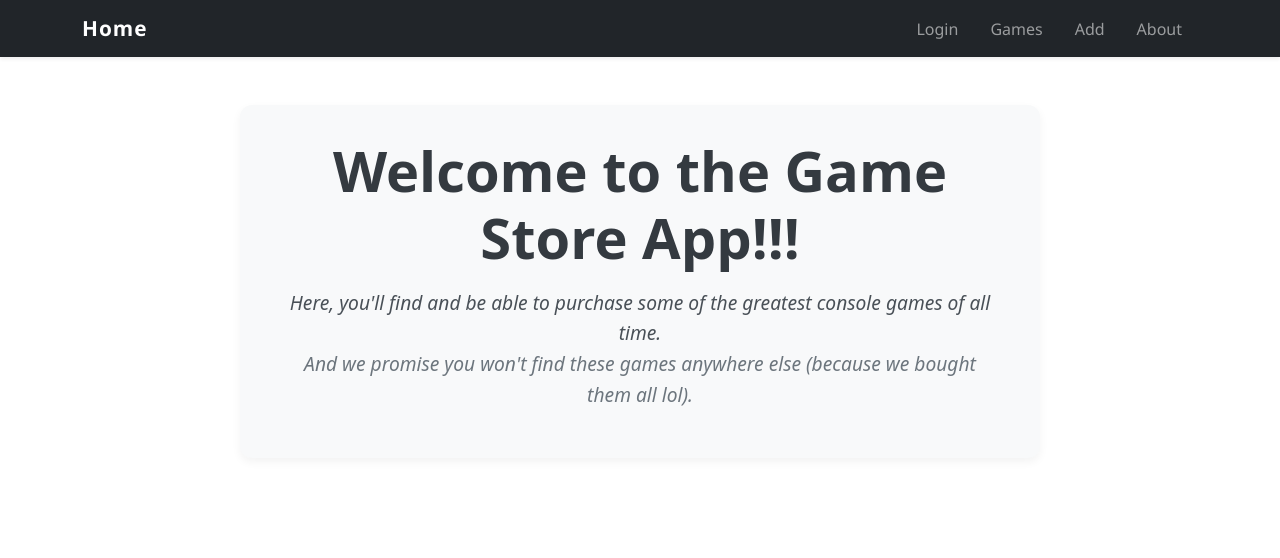
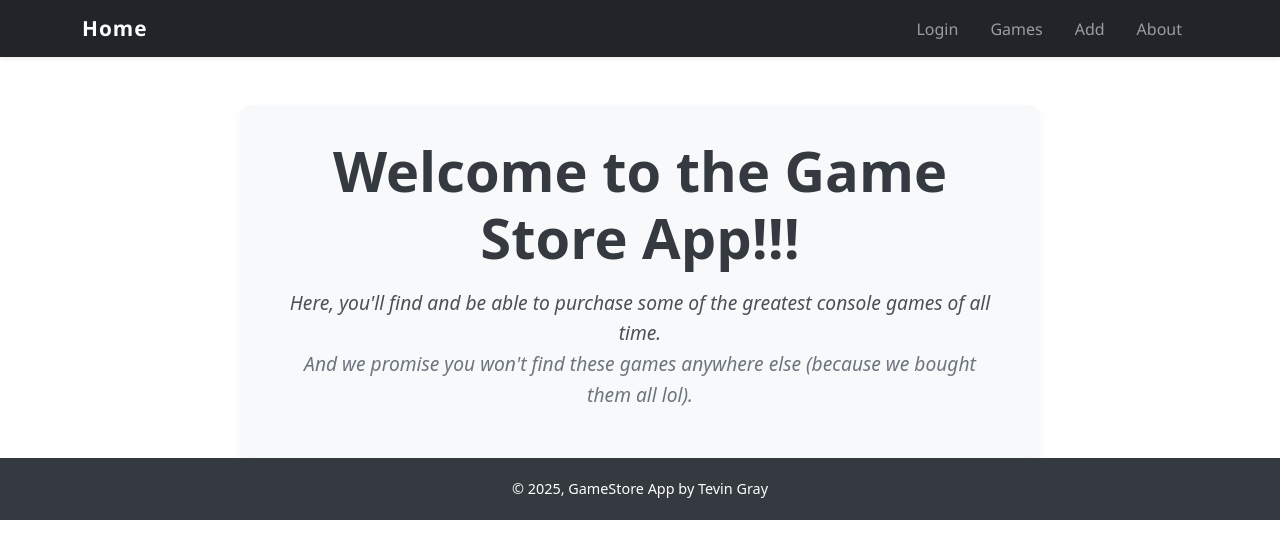
Before and after one commit to tjgray94/GameStoreApp, an Angular app in the folder GameStoreApp/GameStore/: page /welcome in a window 1280 px wide. Shown: the top 558 px of the page. Built offline with nearby package versions, Linux system fonts and the light colour scheme.

Commit message:
Added a footer

```diff
--- a/GameStoreApp/GameStore/src/app/app.component.css
+++ b/GameStoreApp/GameStore/src/app/app.component.css
@@ -1,3 +1,10 @@
-h1 {
-    text-align: center;
+.app-container {
+  display: flex;
+  flex-direction: column;
+  min-height: 100vh;
 }
+
+.main-content {
+  flex: 1;
+  padding-bottom: 30px;
+}
--- a/GameStoreApp/GameStore/src/app/app.component.html
+++ b/GameStoreApp/GameStore/src/app/app.component.html
@@ -1,4 +1,5 @@
 <navbar></navbar>
 <div class='container'>
-    <router-outlet></router-outlet>
+  <router-outlet></router-outlet>
 </div>
+<app-footer></app-footer>
--- a/GameStoreApp/GameStore/src/app/app.module.ts
+++ b/GameStoreApp/GameStore/src/app/app.module.ts
@@ -18,6 +18,7 @@
 import { AddgameComponent } from './addgame/addgame.component';
 import { EditComponent } from './edit/edit.component';
 import { AdduserComponent } from './adduser/adduser.component';
+import { FooterComponent } from './footer/footer.component';
 
 @NgModule({
   declarations: [
@@ -31,7 +32,8 @@
     LoginComponent,
     AddgameComponent,
     EditComponent,
-    AdduserComponent
+    AdduserComponent,
+    FooterComponent
   ],
   imports: [
     BrowserModule,
--- /dev/null
+++ b/GameStoreApp/GameStore/src/app/footer/footer.component.css
@@ -0,0 +1,12 @@
+.footer {
+  background-color: #343a40;
+  color: #ffffff;
+  padding: 20px 0;
+  width: 100%;
+  margin-top: auto;
+}
+
+.footer p {
+  margin: 0;
+  font-size: 0.9rem;
+}
--- /dev/null
+++ b/GameStoreApp/GameStore/src/app/footer/footer.component.html
@@ -0,0 +1,5 @@
+<footer class="footer">
+  <div class="container text-center">
+    <p>© 2025, GameStore App by Tevin Gray</p>
+  </div>
+</footer>
--- /dev/null
+++ b/GameStoreApp/GameStore/src/app/footer/footer.component.ts
@@ -0,0 +1,15 @@
+import { Component, OnInit } from '@angular/core';
+
+@Component({
+  selector: 'app-footer',
+  templateUrl: './footer.component.html',
+  styleUrls: ['./footer.component.css']
+})
+export class FooterComponent implements OnInit {
+
+  constructor() { }
+
+  ngOnInit(): void {
+  }
+
+}
```
Also changed, not shown: 1 other file (tests, documents, lock files or other folders).
